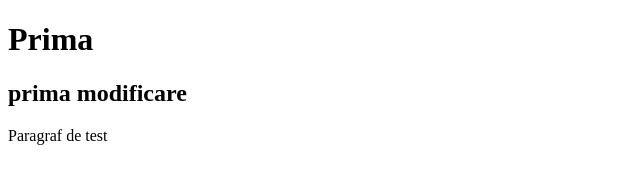
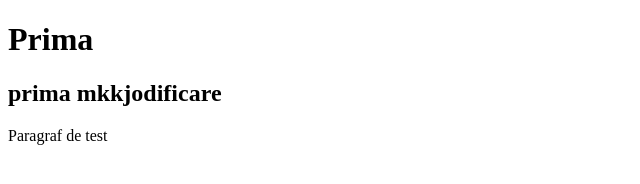
Before and after one commit to MihailPaduraru/Project, a plain HTML site: page index.html in a window 1280 px wide. Shown: the full height of the page, 0-640 px from the left. Drawn offline with Linux system fonts and the light colour scheme.

Commit message:
Update index.html

```diff
--- a/index.html
+++ b/index.html
@@ -8,7 +8,7 @@
   </head>
   <body>
     <h1>Prima</h1>
-    <h2>prima modificare</h2>
+    <h2>prima mkkjodificare</h2>
 
     <p>Paragraf de test</p>
   </body>
```
